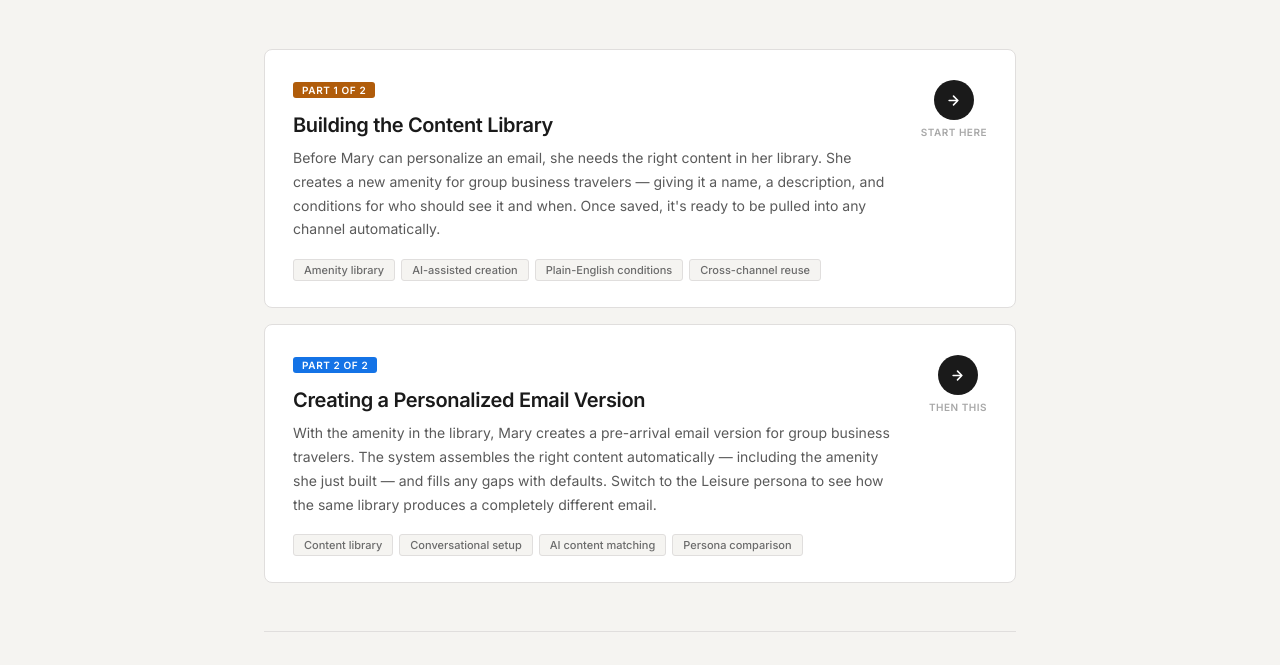
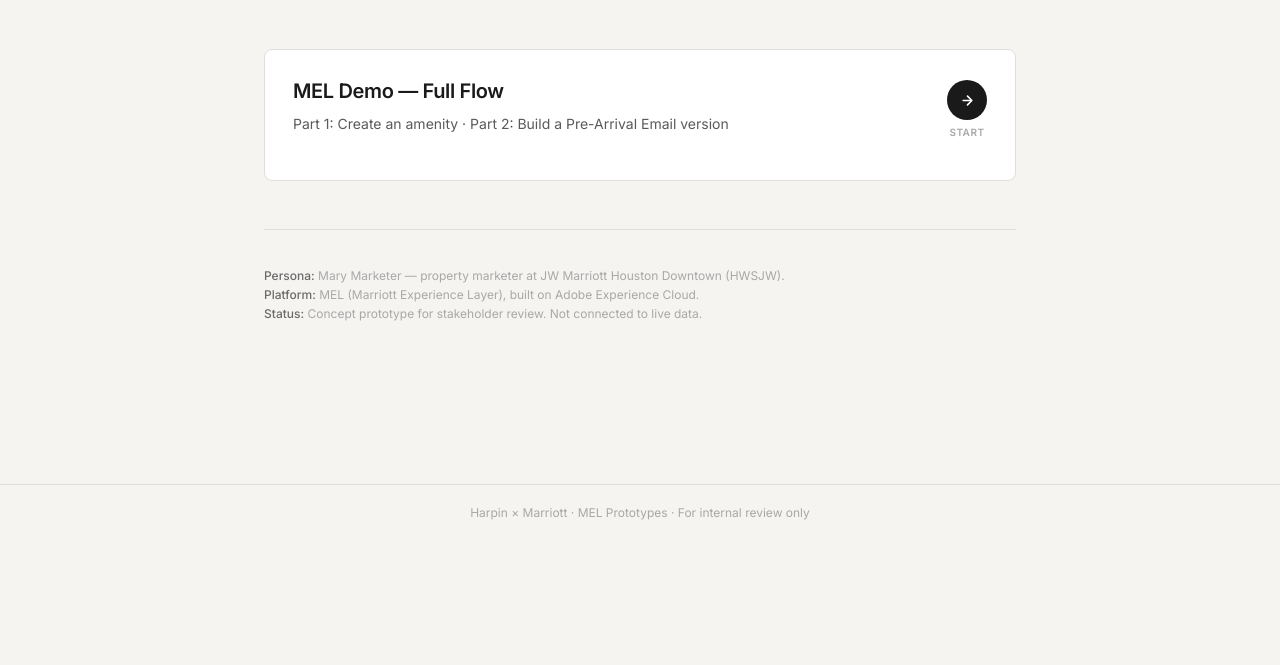
Before and after one commit to erinkatespellman-stack/mel-prototypes-2, a plain HTML site: page index.html in a window 1280 px wide. Shown: the part 260-925 px from the top of the page. After the commit the page ends 800 px from the top, so only its background shows below. Drawn offline with Linux system fonts and the light colour scheme.

Commit message:
fix: replace old demo cards with unified v5 link

```diff
--- a/index.html
+++ b/index.html
@@ -210,45 +210,16 @@
 
   <div class="cards">
 
-    <!-- Part 1: Amenity -->
-    <a class="card" href="mel-amenity-flow-demo.html">
+    <a class="card" href="mel-unified-v5.html">
       <div class="card-left">
-        <span class="card-badge badge-uc2">Part 1 of 2</span>
-        <div class="card-title">Building the Content Library</div>
-        <p class="card-desc">Before Mary can personalize an email, she needs the right content in her library. She creates a new amenity for group business travelers — giving it a name, a description, and conditions for who should see it and when. Once saved, it's ready to be pulled into any channel automatically.</p>
-        <div class="card-steps">
-          <span class="step">Amenity library</span>
-          <span class="step">AI-assisted creation</span>
-          <span class="step">Plain-English conditions</span>
-          <span class="step">Cross-channel reuse</span>
-        </div>
+        <div class="card-title">MEL Demo — Full Flow</div>
+        <p class="card-desc">Part 1: Create an amenity · Part 2: Build a Pre-Arrival Email version</p>
       </div>
       <div class="card-cta">
         <div class="cta-circle">
           <svg viewBox="0 0 24 24"><path d="M5 12h14M12 5l7 7-7 7"/></svg>
         </div>
-        <span class="cta-label">Start here</span>
-      </div>
-    </a>
-
-    <!-- Part 2: Email -->
-    <a class="card" href="mel-new-version-flow-demo.html">
-      <div class="card-left">
-        <span class="card-badge badge-uc1">Part 2 of 2</span>
-        <div class="card-title">Creating a Personalized Email Version</div>
-        <p class="card-desc">With the amenity in the library, Mary creates a pre-arrival email version for group business travelers. The system assembles the right content automatically — including the amenity she just built — and fills any gaps with defaults. Switch to the Leisure persona to see how the same library produces a completely different email.</p>
-        <div class="card-steps">
-          <span class="step">Content library</span>
-          <span class="step">Conversational setup</span>
-          <span class="step">AI content matching</span>
-          <span class="step">Persona comparison</span>
-        </div>
-      </div>
-      <div class="card-cta">
-        <div class="cta-circle">
-          <svg viewBox="0 0 24 24"><path d="M5 12h14M12 5l7 7-7 7"/></svg>
-        </div>
-        <span class="cta-label">Then this</span>
+        <span class="cta-label">Start</span>
       </div>
     </a>
 
```
